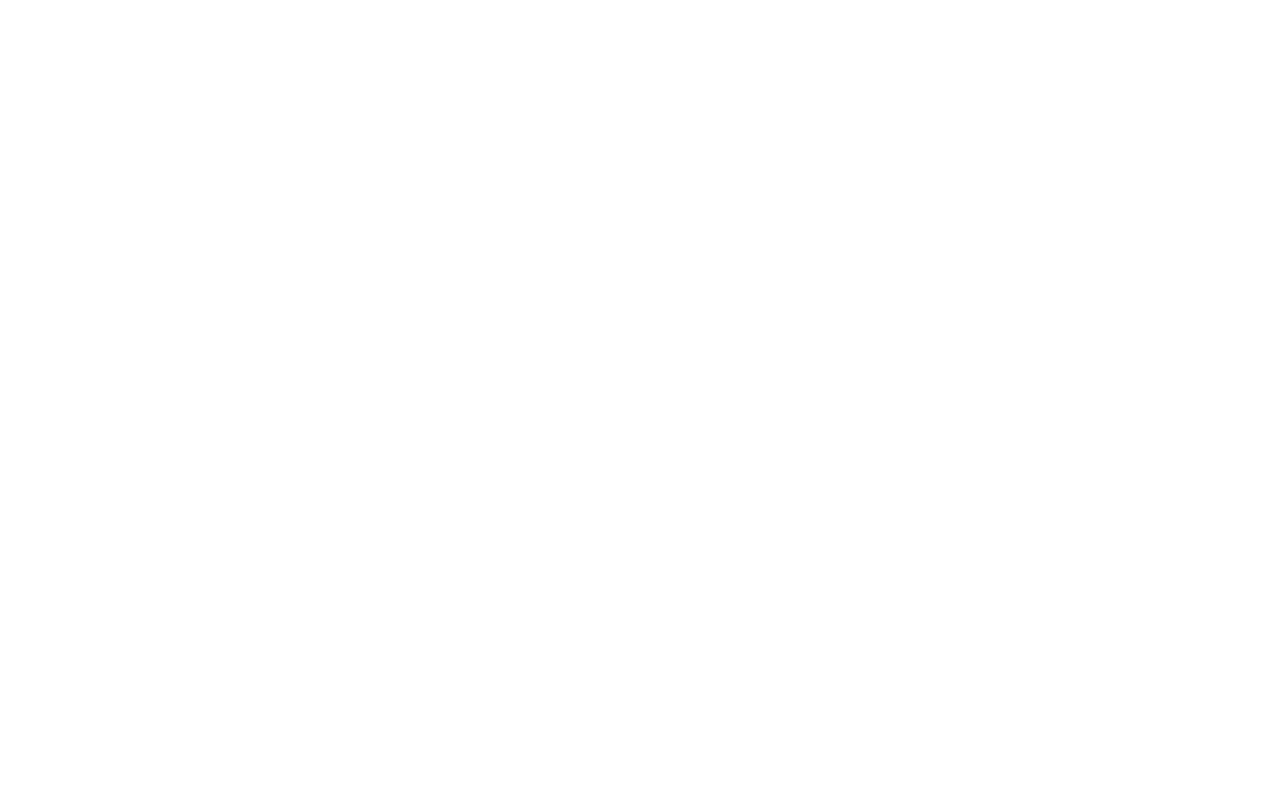
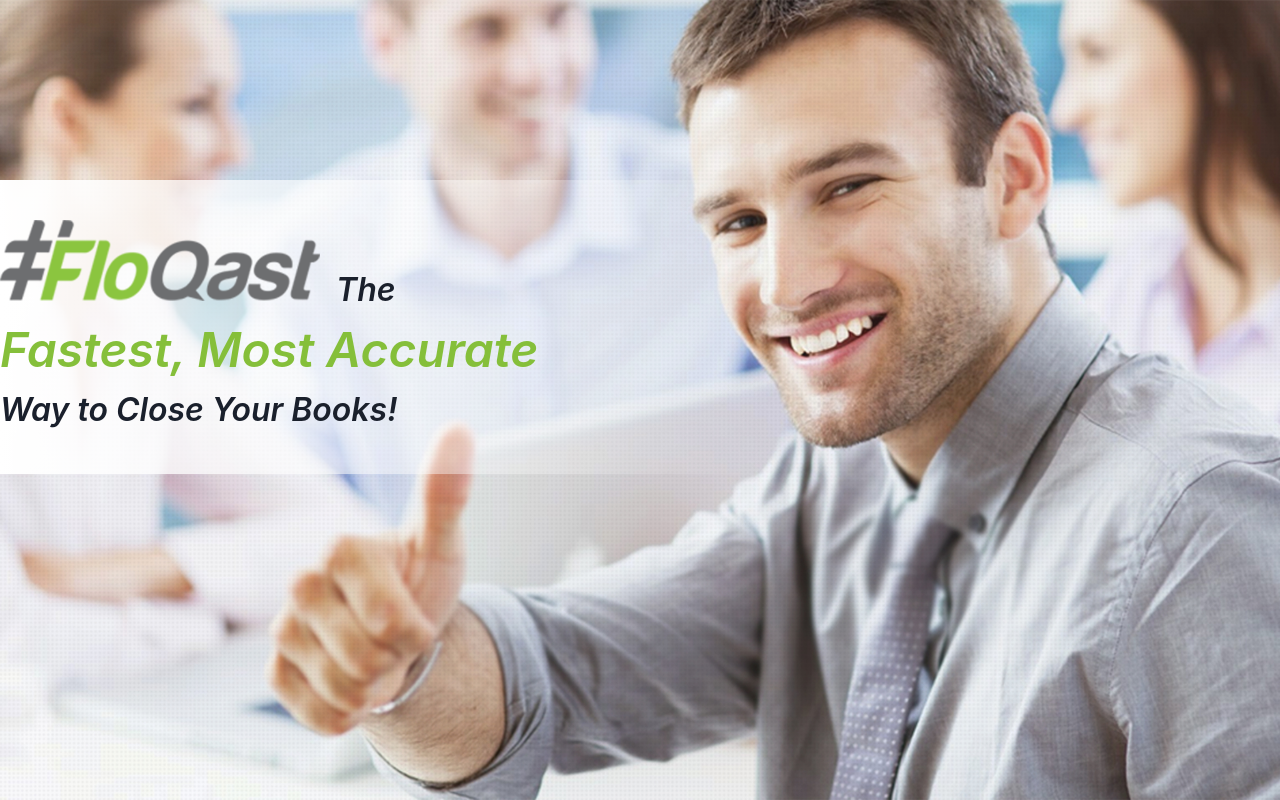
Before and after one commit to jasonLapina/Floqast, a React (Create React App) app: page / in a window 1280 px wide. Built offline with nearby package versions, Linux system fonts and the light colour scheme.

Commit message:
add hero text

```diff
--- a/src/App.js
+++ b/src/App.js
@@ -1,9 +1,19 @@
 import { Box } from "@chakra-ui/react";
+import background from "./assets/Background.jpg";
+import HeroText from "./components/HeroText";
 
 function App() {
   return (
-    <Box>
-      <Box py='80px' as='main' maxW='1330px' mx='auto'></Box>
+    <Box
+      bgImage={background}
+      minH='100vh'
+      bgSize='cover'
+      bgRepeat='no-repeat'
+      bgPos='center'
+      py='180px'
+    >
+      <HeroText />
+      <Box as='main' maxW='1330px' mx='auto'></Box>
     </Box>
   );
 }
--- /dev/null
+++ b/src/components/HeroText.js
@@ -0,0 +1,31 @@
+import { Box, Image, Text } from "@chakra-ui/react";
+import floqast from "../assets/FloQast.png";
+function HeroText() {
+  return (
+    <Box
+      bgGradient='linear(to right, rgba(255,255,255,1),rgba(255,255,255,0) 60% )'
+      py='40px'
+    >
+      <Box maxW='1330px' mx='auto'>
+        <Image display='inline-block' maxW='320px' src={floqast} />
+        <Box
+          fontStyle='italic'
+          fontSize='32px'
+          fontWeight='semibold'
+          display='inline'
+        >
+          <Text as='span' ml='16px'>
+            The
+          </Text>
+          <br />
+          <Text as='span' fontSize='48px' color='#85bf3a'>
+            Fastest, Most Accurate
+          </Text>
+          <Text>Way to Close Your Books!</Text>
+        </Box>
+      </Box>
+    </Box>
+  );
+}
+
+export default HeroText;
```
